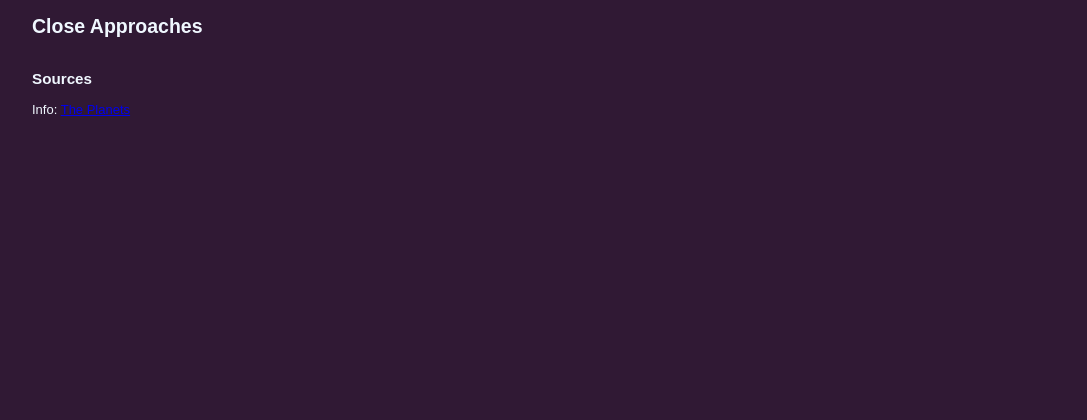
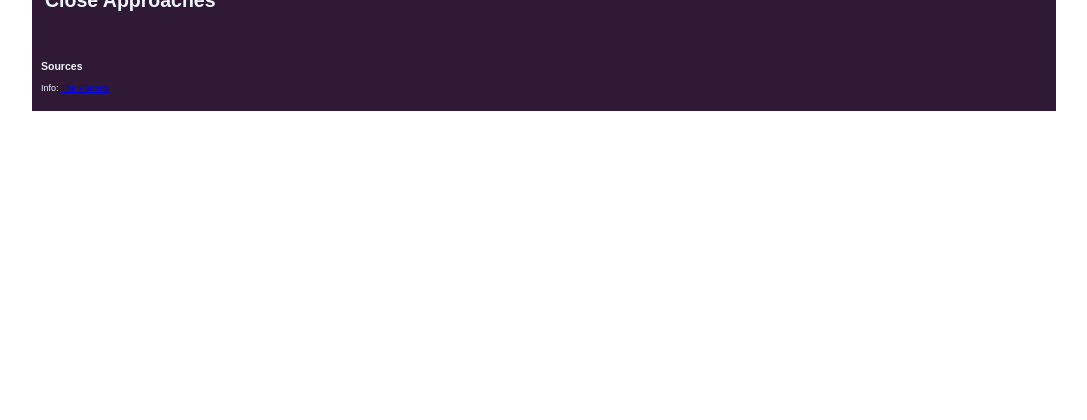
Before and after one commit to theCodeFox/astro-approaches, a Flask app: page / in a window 1280 px wide. Shown: the part 326-746 px from the top of the page, without its empty margins (96-1183 px from the left). Run offline with Flask 2, Linux system fonts and the light colour scheme.

Commit message:
tidied layout

```diff
--- a/static/css/style.css
+++ b/static/css/style.css
@@ -1,8 +1,10 @@
 body {
-  background-color: #301934;
   font-family: Arial, Helvetica, sans-serif;
   font-size: small;
   color: #f0f8ff;
+}
+div {
+  padding: 1em;
 }
 
 .main-grid {
@@ -12,25 +14,27 @@ body {
     padding: 0;
     grid-template-columns: 10% 40% 40% 10%;
     grid-template-areas:
-    'left header header right'
     'left main main-image right'
     'left metrics metrics right'
     'left footer footer right';
 }
-.header-item {
-  grid-area: header;
-}
 .main-item {
   grid-area: main;
+  background: #301934;
 }
 .main-image-item {
   grid-area: main-image;
+  background: #301934;
 }
 .metrics-item {
   grid-area: metrics;
+  background: #301934;
 }
 .footer-item {
   grid-area: footer;
+  background: #301934;
+  font-size: xx-small;
+  padding: 1em;
 }
 .info-background {
   background: #301934;
--- a/templates/main.html
+++ b/templates/main.html
@@ -8,10 +8,6 @@
 <body class="main-grid">
 
     <div class="left-item" ></div>
-
-    <header class="header-item">
-        <h1>Astro Approaches</h1>
-    </header>
 
     <div class="main-item">
         <h2>Asteroid Info</h2>
@@ -26,9 +22,7 @@
         </p>
     </div>
 
-    <div class="main-image-item info-background">
-        <!-- <img src="https://i.ytimg.com/vi/tiZUy7oH0qI/maxresdefault.jpg" alt="asteroid image"> -->
-    </div>
+    <div class="main-image-item info-background"></div>
 
     <div class="metrics-item">
         <h2>Close Approaches</h2>
```
